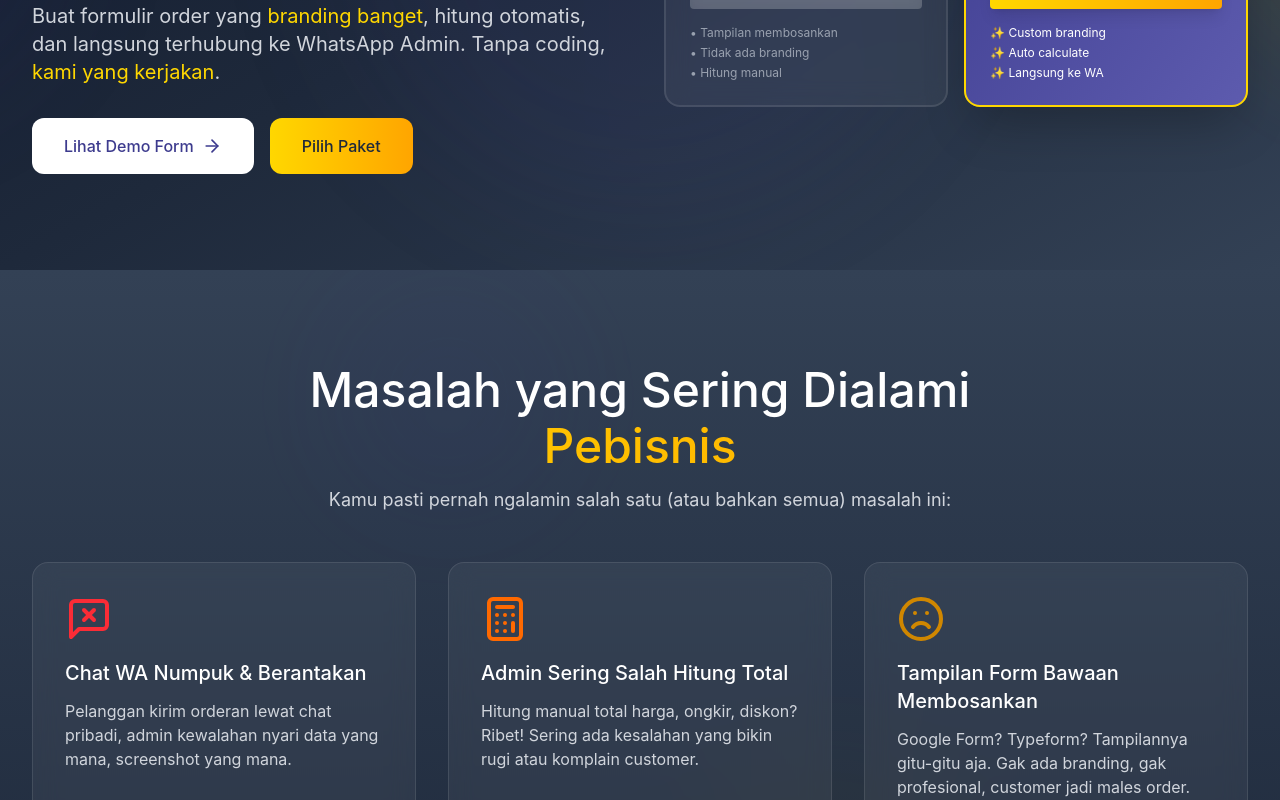
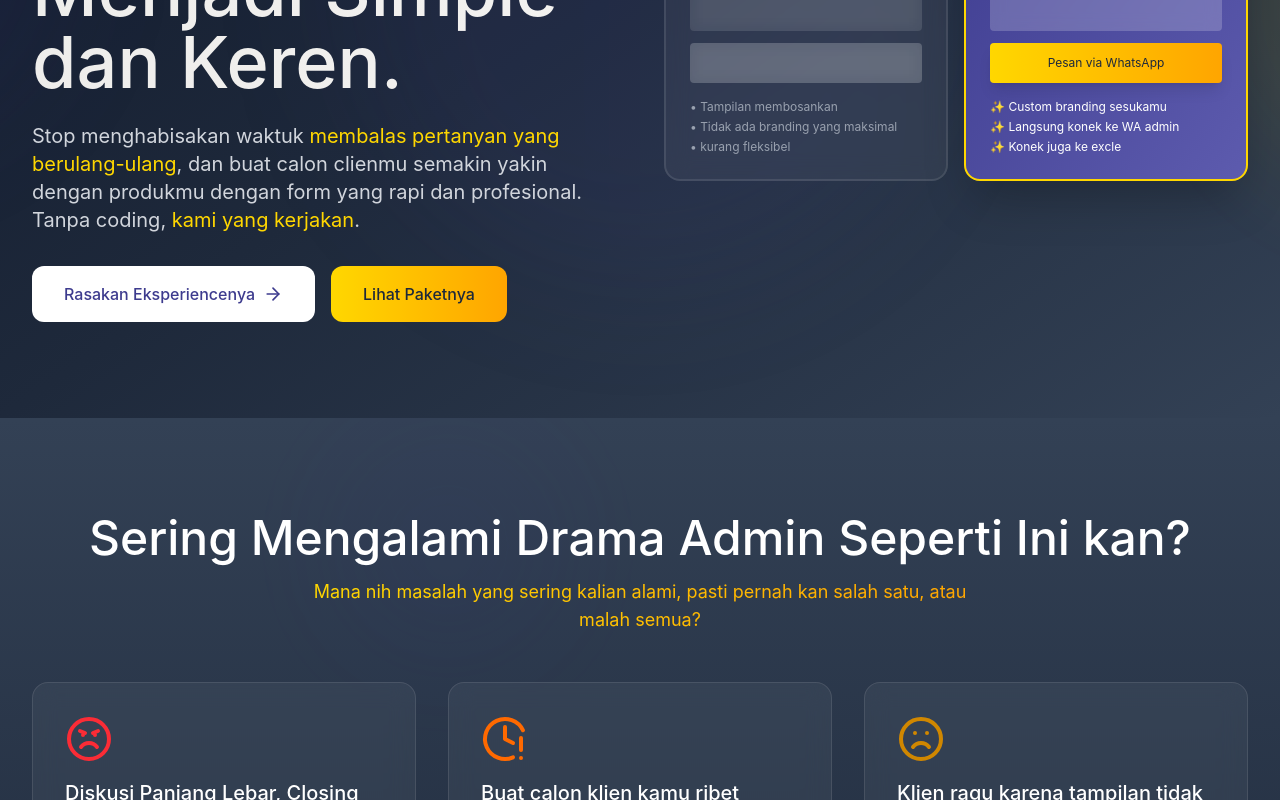
Before and after one commit to Febdk/Emoon-Web-V1.0, a React (Vite) app: page / in a window 1280 px wide. Shown: the part 460-1260 px from the top of the page. Built offline with nearby package versions, Linux system fonts and the light colour scheme.

Commit message:
Update copywraiting All

```diff
--- a/src/app/components/Features.tsx
+++ b/src/app/components/Features.tsx
@@ -1,11 +1,11 @@
-import { MessageCircle, Palette, Calculator, Globe } from 'lucide-react';
+import { MessageCircle, Palette, HardDrive, Globe } from 'lucide-react';
 
 export default function Features() {
   const features = [
     {
       icon: <MessageCircle className="w-8 h-8 text-white" />,
-      title: "Auto-WhatsApp Generator",
-      description: "Orderan langsung terformat rapi dan otomatis terkirim ke WhatsApp admin. Gak perlu copy-paste manual lagi!",
+      title: "Sekali klik, langsung kirim ke WhatsApp",
+      description: "Klien gak perlu simpan nomor. Klik Pesan, data langsung terkirim ke WA Admin dengan format rapi.",
       gradient: "from-[#25D366] to-[#128C7E]",
       size: "large" // Bento Grid: Large
     },
@@ -17,9 +17,9 @@ export default function Features() {
       size: "regular"
     },
     {
-      icon: <Calculator className="w-8 h-8 text-white" />,
-      title: "Auto Calculator",
-      description: "Hitung total harga otomatis termasuk ongkir, diskon, dan berbagai variasi produk.",
+      icon: <HardDrive className="w-8 h-8 text-white" />,
+      title: "Fitur Terhubung Dengan Pusat Data",
+      description: "Dengan mengambil paket Bisnis kamu bisa langsung termudahkan dalam mengolah data klienmu.",
       gradient: "from-[#FFD700] to-[#FFA500]",
       size: "regular"
     },
@@ -43,11 +43,11 @@ export default function Features() {
       <div className="max-w-7xl mx-auto relative z-10">
         <div className="text-center mb-12">
           <h2 className="text-3xl md:text-4xl lg:text-5xl mb-4 text-white px-4">
-            Fitur Unggulan
-            <span className="block bg-gradient-to-r from-[#FFD700] to-[#FFA500] bg-clip-text text-transparent mt-2 px-2 text-2xl md:text-3xl lg:text-4xl leading-relaxed">Yang Bikin Bisnis Makin Gampang</span>
+            Fitur Cangih
+            <span className="block bg-gradient-to-r from-[#FFD700] to-[#FFA500] bg-clip-text text-transparent mt-2 px-2 text-2xl md:text-3xl lg:text-4xl leading-relaxed">yang Bikin Hidup Founder Lebih Santai</span>
           </h2>
           <p className="text-lg text-gray-200 max-w-7xl mx-auto">
-            Semua fitur dirancang khusus untuk pebisnis online yang pengen tampil profesional tanpa ribet
+            Semua fitur dirancang untuk mempermudah calon klienmu dan mempermudah Admin untuk berinteraksi dengan klien.
           </p>
         </div>
 
@@ -134,7 +134,7 @@ export default function Features() {
           <div className="bg-white/5 backdrop-blur-md rounded-2xl p-6 border border-white/10 hover:border-white/20 transition-all hover:scale-105">
             <div className="text-3xl mb-2">⚡</div>
             <h4 className="text-lg mb-2 text-white">Tanpa Coding</h4>
-            <p className="text-gray-300 text-sm">Kamu fokus jualan, kami yang urus teknisnya</p>
+            <p className="text-gray-300 text-sm">Fokus closingin klien yang lain, kamu yang urus codingannya</p>
           </div>
           <div className="bg-white/5 backdrop-blur-md rounded-2xl p-6 border border-white/10 hover:border-white/20 transition-all hover:scale-105">
             <div className="text-3xl mb-2">📱</div>
--- a/src/app/components/Hero.tsx
+++ b/src/app/components/Hero.tsx
@@ -23,19 +23,19 @@ export default function Hero() {
           <div className="text-center lg:text-left">
             <div className="inline-flex items-center gap-2 px-4 py-2 bg-white/10 backdrop-blur-md rounded-full mb-6 border border-white/20">
               <Sparkles size={16} className="text-[#FFD700]" />
-              <span className="text-sm text-white">Smart Order Form Solution</span>
+              <span className="text-sm text-white">Pilihan Terbaik Untuk mu!</span>
             </div>
 
-            <h1 className="text-4xl md:text-5xl lg:text-6xl mb-6 text-white">
-              Tinggalkan Google Form Kaku.
-              <span className="block bg-gradient-to-r from-[#FFD700] to-[#FFA500] bg-clip-text text-transparent mt-2">
-                Beralih ke Smart Order Form.
+            <h1 className="text-2xl md:text-4xl lg:text-7xl mb-6 text-white">
+              Ubah  <span className="text-[#FFD700]">Chat Ruwet Dengan Clienmu</span>
+              <span className="block bg-gradient-to-r from-[#eeedeb] to-[#f3f2f0] bg-clip-text text-transparent mt-2">
+                Menjadi Simple dan Keren.
               </span>
             </h1>
 
             <p className="text-lg md:text-xl text-gray-300 mb-8 max-w-2xl mx-auto lg:mx-0">
-              Buat formulir order yang <span className="text-[#FFD700]">branding banget</span>,
-              hitung otomatis, dan langsung terhubung ke WhatsApp Admin.
+              Stop menghabisakan waktuk <span className="text-[#FFD700]">membalas pertanyan yang berulang-ulang</span>,
+              dan buat calon clienmu semakin yakin dengan produkmu dengan form yang rapi dan profesional.
               Tanpa coding, <span className="text-[#FFD700]">kami yang kerjakan</span>.
             </p>
 
@@ -44,14 +44,14 @@ export default function Hero() {
                 onClick={() => scrollToSection('demo')}
                 className="inline-flex items-center justify-center px-8 py-4 bg-white text-[#3D3B8E] rounded-xl transition-all group hover:shadow-2xl hover:scale-105"
               >
-                Lihat Demo Form
+                Rasakan Eksperiencenya
                 <ArrowRight size={20} className="ml-2 group-hover:translate-x-1 transition-transform" />
               </button>
               <button
                 onClick={() => scrollToSection('harga')}
                 className="inline-flex items-center justify-center px-8 py-4 bg-gradient-to-r from-[#FFD700] to-[#FFA500] text-[#1E293B] rounded-xl transition-all hover:shadow-2xl hover:scale-105"
               >
-                Pilih Paket
+                Lihat Paketnya
               </button>
             </div>
           </div>
@@ -73,8 +73,8 @@ export default function Hero() {
                 </div>
                 <div className="mt-4 text-xs text-gray-400 space-y-1">
                   <p>• Tampilan membosankan</p>
-                  <p>• Tidak ada branding</p>
-                  <p>• Hitung manual</p>
+                  <p>• Tidak ada branding yang maksimal</p>
+                  <p>• kurang fleksibel </p>
                 </div>
               </div>
 
@@ -93,9 +93,9 @@ export default function Hero() {
                   </div>
                 </div>
                 <div className="mt-4 text-xs text-white space-y-1">
-                  <p>✨ Custom branding</p>
-                  <p>✨ Auto calculate</p>
-                  <p>✨ Langsung ke WA</p>
+                  <p>✨ Custom branding sesukamu</p>
+                  <p>✨ Langsung konek ke WA admin</p>
+                  <p>✨ Konek juga ke excle</p>
                 </div>
               </div>
             </div>
--- a/src/app/components/PainSection.tsx
+++ b/src/app/components/PainSection.tsx
@@ -1,23 +1,23 @@
-import { MessageSquareX, Calculator, Frown } from 'lucide-react';
+import {ClockAlert, Frown, Angry } from 'lucide-react';
 
 export default function PainSection() {
   const problems = [
     {
-      icon: <MessageSquareX className="w-12 h-12 text-red-500" />,
-      title: "Chat WA Numpuk & Berantakan",
-      description: "Pelanggan kirim orderan lewat chat pribadi, admin kewalahan nyari data yang mana, screenshot yang mana.",
+      icon: <Angry className="w-12 h-12 text-red-500" />,
+      title: "Diskusi Panjang Lebar, Closing Kagak.",
+      description: "Capek jelasin pricelist & paket berulang kali, eh ujung-ujungnya  klien cuma nanti dikabari ya kak . Waktu terbuang sia-sia.",
       gradient: "from-red-50 to-red-100"
     },
     {
-      icon: <Calculator className="w-12 h-12 text-orange-500" />,
-      title: "Admin Sering Salah Hitung Total",
-      description: "Hitung manual total harga, ongkir, diskon? Ribet! Sering ada kesalahan yang bikin rugi atau komplain customer.",
+      icon: <ClockAlert className="w-12 h-12 text-orange-500" />,
+      title: "Buat calon klien kamu ribet",
+      description: "FYI sebenarnya calon klien itu mersa dipersulit loh kalau kamu kirim formulir dengan menggunakan chta WA manual, klienmu  harus copas manual data yang Admin kirim dan ngirim lagi ke Admin.",
       gradient: "from-orange-50 to-orange-100"
     },
     {
       icon: <Frown className="w-12 h-12 text-yellow-600" />,
-      title: "Tampilan Form Bawaan Membosankan",
-      description: "Google Form? Typeform? Tampilannya gitu-gitu aja. Gak ada branding, gak profesional, customer jadi males order.",
+      title: "Klien ragu karena tampilan tidak Pro",
+      description: "Google Form? Typeform? Tampilannya gitu-gitu aja. Gak ada branding, gak profesional, customer jadi ragudeh kalaumau  order.",
       gradient: "from-yellow-50 to-yellow-100"
     }
   ];
@@ -30,14 +30,13 @@ export default function PainSection() {
         <div className="absolute bottom-0 right-1/4 w-64 h-64 bg-[#FFD700]/10 rounded-full blur-3xl"></div>
       </div>
 
-      <div className="max-w-7xl mx-auto relative z-10">
+      <div className="max-w-7xl mx-auto relative z-11">
         <div className="text-center mb-12">
           <h2 className="text-3xl md:text-4xl lg:text-5xl mb-4 text-white">
-            Masalah yang Sering Dialami
-            <span className="block bg-gradient-to-r from-[#FFD700] to-[#FFA500] bg-clip-text text-transparent mt-2">Pebisnis</span>
+            Sering Mengalami Drama Admin Seperti Ini kan?
           </h2>
           <p className="text-lg text-gray-300 max-w-2xl mx-auto">
-            Kamu pasti pernah ngalamin salah satu (atau bahkan semua) masalah ini:
+            <span className="block bg-gradient-to-r from-[#FFD700] to-[#FFA500] bg-clip-text text-transparent mt-2">Mana nih masalah yang sering kalian alami, pasti pernah kan salah satu, atau malah semua?</span>
           </p>
         </div>
 
@@ -62,7 +61,7 @@ export default function PainSection() {
 
         <div className="text-center mt-12">
           <p className="text-xl md:text-2xl text-white">
-            Tenang, <span className="bg-gradient-to-r from-[#FFD700] to-[#FFA500] bg-clip-text text-transparent">Emoon</span> punya solusinya! 🚀
+            Tapi Tenang, <span className="bg-gradient-to-r from-[#FFD700] to-[#FFA500] bg-clip-text text-transparent">Emoon</span> punya solusinya! 🚀
           </p>
         </div>
       </div>
--- a/src/app/components/Pricing.tsx
+++ b/src/app/components/Pricing.tsx
@@ -1,4 +1,4 @@
-import { Check, Star, Sparkles } from 'lucide-react';
+import { Check, Star, Sparkles } from "lucide-react";
 
 export default function Pricing() {
   const packages = [
@@ -14,18 +14,18 @@ export default function Pricing() {
         "Custom Warna & Logo",
         "Subdomain emoon.id/namamu",
         "Free Update 3 Bulan",
-        "Auto WhatsApp Integration"
       ],
       popular: false,
-      gradient: "from-gray-50 to-gray-100",
-      buttonColor: "bg-gradient-to-r from-[#3D3B8E] to-[#5D5BAE] hover:from-[#2D2B6E] hover:to-[#4D4B9E] text-white"
+      buttonColor:
+        "bg-gradient-to-r from-[#3D3B8E] to-[#5D5BAE] hover:from-[#2D2B6E] hover:to-[#4D4B9E] text-white",
     },
     {
       name: "Business",
       subtitle: "Paling Laris 🔥",
       price: "150K",
       period: "sekali bayar",
-      description: "Best seller! Untuk bisnis yang sudah jalan dan pengen scale up",
+      description:
+        "Best seller! Untuk bisnis yang sudah jalan dan pengen scale up",
       features: [
         "Semi-Custom Design",
         "Auto WhatsApp Integration",
@@ -34,33 +34,20 @@ export default function Pricing() {
         "Free Update 6 Bulan",
         "Priority Support 24/7",
         "Bonus: Template Promosi",
-        "Bisa di Tambahkan Katalog Produk/Foto",
-        "Fitur Hitung Otomatis"
+        "Bisa Tambah Katalog Produk",
+        "Fitur Hitung Otomatis",
       ],
       popular: true,
-      gradient: "from-[#3D3B8E] to-[#5D5BAE]",
-      buttonColor: "bg-gradient-to-r from-[#FFD700] to-[#FFA500] hover:from-[#FFC700] hover:to-[#FF8C00] text-[#1E293B]"
+      buttonColor:
+        "bg-gradient-to-r from-[#FFD700] to-[#FFA500] hover:from-[#FFC700] hover:to-[#FF8C00] text-[#1E293B]",
     },
-    {
-      name: "Exclusive",
-      subtitle: "Sultan / Custom",
-      price: "230K",
-      period: "harga custom",
-      description: "Untuk bisnis besar dengan kebutuhan khusus",
-      features: [
-        "Includes All Business Features",
-        "Unlimited Forms",
-        "Full Custom Development",
-        "Free Consultation"
-      ],
-      popular: false,
-      gradient: "from-[#FFD700] to-[#FFA500]",
-      buttonColor: "bg-gradient-to-r from-white to-gray-100 hover:from-gray-100 hover:to-white text-[#1E293B]"
-    }
   ];
 
   return (
-    <section id="harga" className="py-16 md:py-24 px-4 sm:px-6 lg:px-8 bg-gradient-to-br from-[#0F172A] via-[#1E293B] to-[#334155] relative overflow-hidden">
+    <section
+      id="harga"
+      className="py-16 md:py-24 px-4 sm:px-6 lg:px-8 bg-gradient-to-br from-[#0F172A] via-[#1E293B] to-[#334155] relative overflow-hidden"
+    >
       {/* Background Elements */}
       <div className="absolute inset-0">
         <div className="absolute top-0 left-0 w-96 h-96 bg-[#3D3B8E]/10 rounded-full blur-3xl"></div>
@@ -69,67 +56,68 @@ export default function Pricing() {
 
       <div className="max-w-7xl mx-auto relative z-10">
         <div className="text-center mb-12">
-          <h2 className="text-3xl md:text-4xl lg:text-5xl mb-4 text-white">
+          <h2 className="text-3xl md:text-4xl lg:text-5xl mb-4 text-white font-bold">
             Pilih Paket
-            <span className="block bg-gradient-to-r from-[#FFD700] to-[#FFA500] bg-clip-text text-transparent mt-2">Sesuai Kebutuhanmu</span>
+            <span className="block bg-gradient-to-r from-[#FFD700] to-[#FFA500] bg-clip-text text-transparent mt-2">
+              Sesuai Kebutuhanmu
+            </span>
           </h2>
           <p className="text-lg text-gray-300 max-w-2xl mx-auto">
-            Investasi kecil, hasil maksimal. Semua paket sudah termasuk maintenance dan support!
+            Investasi kecil, hasil maksimal. Semua paket sudah termasuk
+            maintenance dan support!
           </p>
         </div>
 
-        <div className="grid md:grid-cols-3 gap-8 mb-12">
+        {/* Grid Adjusted to 2 Columns */}
+        <div className="grid md:grid-cols-2 gap-8 mb-16 max-w-4xl mx-auto">
           {packages.map((pkg, index) => (
             <div
               key={index}
-              className={`relative rounded-3xl p-8 border-2 backdrop-blur-md ${
+              className={`relative rounded-3xl p-8 border-2 backdrop-blur-md flex flex-col ${
                 pkg.popular
-                  ? 'bg-gradient-to-br from-white/10 to-white/5 border-[#FFD700] shadow-2xl shadow-[#FFD700]/20 scale-105'
-                  : 'bg-white/5 border-white/10 hover:border-white/20'
-              } transition-all hover:scale-105`}
+                  ? "bg-gradient-to-br from-white/10 to-white/5 border-[#FFD700] shadow-2xl shadow-[#FFD700]/20 scale-105 z-20"
+                  : "bg-white/5 border-white/10 hover:border-white/20 z-10"
+              } transition-all duration-300`}
             >
               {/* Popular Badge */}
               {pkg.popular && (
                 <div className="absolute -top-4 left-1/2 -translate-x-1/2">
-                  <div className="bg-[#FFD700] text-[#3D3B8E] px-6 py-2 rounded-full flex items-center gap-2 shadow-lg">
+                  <div className="bg-[#FFD700] text-[#3D3B8E] px-6 py-2 rounded-full flex items-center gap-2 shadow-lg font-bold">
                     <Star size={16} fill="#3D3B8E" />
-                    <span className="text-sm">BEST SELLER</span>
+                    <span className="text-xs">BEST SELLER</span>
                   </div>
                 </div>
               )}
 
               {/* Package Header */}
               <div className="text-center mb-6">
-                <h3 className="text-2xl text-white mb-2">
+                <h3 className="text-2xl font-bold text-white mb-2">
                   {pkg.name}
                 </h3>
                 <p className="text-sm text-gray-400 mb-4">{pkg.subtitle}</p>
 
                 <div className="mb-4">
-                  {pkg.price === "Contact" ? (
-                    <div className="text-3xl text-white">Contact Us</div>
-                  ) : (
-                    <>
-                      <div className="text-4xl text-white">
-                        Rp <span className="text-5xl bg-gradient-to-r from-[#FFD700] to-[#FFA500] bg-clip-text text-transparent">{pkg.price}</span>
-                      </div>
-                      <div className="text-sm text-gray-400">{pkg.period}</div>
-                    </>
-                  )}
+                  <div className="text-4xl font-bold text-white">
+                    Rp{" "}
+                    <span className="text-5xl bg-gradient-to-r from-[#FFD700] to-[#FFA500] bg-clip-text text-transparent">
+                      {pkg.price}
+                    </span>
+                  </div>
+                  <div className="text-sm text-gray-400 mt-1">{pkg.period}</div>
                 </div>
 
-                <p className="text-sm text-gray-300">{pkg.description}</p>
+                <p className="text-sm text-gray-300 leading-relaxed">
+                  {pkg.description}
+                </p>
               </div>
 
               {/* Features List */}
-              <ul className="space-y-3 mb-8">
+              <ul className="space-y-4 mb-8 flex-grow">
                 {pkg.features.map((feature, idx) => (
                   <li key={idx} className="flex items-start gap-3">
                     <Check
-                      size={20}
-                      className={`flex-shrink-0 mt-0.5 ${
-                        pkg.popular ? 'text-[#FFD700]' : 'text-[#FFD700]/70'
-                      }`}
+                      size={18}
+                      className={`flex-shrink-0 mt-0.5 ${pkg.popular ? "text-[#FFD700]" : "text-gray-400"}`}
                     />
                     <span className="text-gray-300 text-sm">{feature}</span>
                   </li>
@@ -141,9 +129,9 @@ export default function Pricing() {
                 href={`https://wa.me/6285291619898?text=Halo%20Emoon,%20saya%20tertarik%20dengan%20paket%20${pkg.name}`}
                 target="_blank"
                 rel="noopener noreferrer"
-                className={`block w-full py-4 rounded-xl text-center transition-all ${pkg.buttonColor} shadow-lg hover:shadow-2xl hover:scale-105`}
+                className={`block w-full py-4 rounded-xl text-center font-bold transition-all ${pkg.buttonColor} shadow-lg hover:shadow-2xl active:scale-95`}
               >
-                Pilih {pkg.name}
+                Pilih Paket {pkg.name}
               </a>
             </div>
           ))}
@@ -152,38 +140,45 @@ export default function Pricing() {
         {/* Trust Indicators */}
         <div className="bg-gradient-to-r from-[#3D3B8E] to-[#5D5BAE] rounded-3xl p-8 md:p-12 text-center text-white shadow-2xl">
           <Sparkles className="w-12 h-12 mx-auto mb-4 text-[#FFD700]" />
-          <h3 className="text-2xl md:text-3xl mb-4">
-            Masih Ragu? Yuk Konsultasi Gratis Dulu!
+          <h3 className="text-2xl md:text-3xl font-bold mb-4">
+            Masih Ragu? Yuk Konsultasi Gratis!
           </h3>
-          <p className="text-white/90 mb-6 max-w-2xl mx-auto">
-            Kita bantu pilih paket yang paling cocok buat bisnismu. Chat WA sekarang, gratis konsultasi & demo!
+          <p className="text-white/90 mb-8 max-w-2xl mx-auto">
+            Kita bantu pilih paket yang paling cocok buat bisnismu. Chat WA
+            sekarang, gratis konsultasi & demo!
           </p>
           <a
             href="https://wa.me/6285291619898?text=Halo%20Emoon,%20saya%20mau%20konsultasi%20dan%20lihat%20demo%20dulu"
             target="_blank"
             rel="noopener noreferrer"
-            className="inline-flex items-center px-8 py-4 bg-gradient-to-r from-[#FFD700] to-[#FFA500] text-[#1E293B] rounded-xl transition-all shadow-lg hover:shadow-2xl hover:scale-105"
+            className="inline-flex items-center px-10 py-4 bg-[#FFD700] text-[#1E293B] font-bold rounded-xl transition-all shadow-lg hover:bg-[#FFA500] hover:scale-105"
           >
             Chat Admin Sekarang
           </a>
         </div>
 
-        {/* Money Back Guarantee */}
-        <div className="mt-12 grid md:grid-cols-3 gap-6 text-center">
-          <div className="bg-gradient-to-br from-green-500/10 to-green-600/5 backdrop-blur-md rounded-2xl p-6 border border-green-500/20 hover:border-green-500/40 transition-all hover:scale-105">
-            <div className="text-3xl mb-2">✅</div>
-            <h4 className="text-lg mb-2 text-white">Garansi Revisi</h4>
-            <p className="text-gray-300 text-sm">Revisi sampai kamu puas dengan hasilnya</p>
+        {/* Benefits Section */}
+        <div className="mt-16 grid grid-cols-1 md:grid-cols-3 gap-6">
+          <div className="bg-white/5 backdrop-blur-sm rounded-2xl p-6 border border-white/10 text-center">
+            <div className="text-3xl mb-3">✅</div>
+            <h4 className="text-white font-semibold mb-1">Garansi Revisi</h4>
+            <p className="text-gray-400 text-sm">
+              Sampai kamu puas dengan hasilnya
+            </p>
           </div>
-          <div className="bg-gradient-to-br from-blue-500/10 to-blue-600/5 backdrop-blur-md rounded-2xl p-6 border border-blue-500/20 hover:border-blue-500/40 transition-all hover:scale-105">
-            <div className="text-3xl mb-2">⚡</div>
-            <h4 className="text-lg mb-2 text-white">Pengerjaan Cepat</h4>
-            <p className="text-gray-300 text-sm">3-5 hari kerja form kamu sudah jadi</p>
+          <div className="bg-white/5 backdrop-blur-sm rounded-2xl p-6 border border-white/10 text-center">
+            <div className="text-3xl mb-3">⚡</div>
+            <h4 className="text-white font-semibold mb-1">Pengerjaan Cepat</h4>
+            <p className="text-gray-400 text-sm">
+              3-5 hari kerja langsung tayang
+            </p>
           </div>
-          <div className="bg-gradient-to-br from-purple-500/10 to-purple-600/5 backdrop-blur-md rounded-2xl p-6 border border-purple-500/20 hover:border-purple-500/40 transition-all hover:scale-105">
-            <div className="text-3xl mb-2">🎓</div>
-            <h4 className="text-lg mb-2 text-white">Tutorial Lengkap</h4>
-            <p className="text-gray-300 text-sm">Video panduan cara pakai & customize</p>
+          <div className="bg-white/5 backdrop-blur-sm rounded-2xl p-6 border border-white/10 text-center">
+            <div className="text-3xl mb-3">🎓</div>
+            <h4 className="text-white font-semibold mb-1">Tutorial Lengkap</h4>
+            <p className="text-gray-400 text-sm">
+              Panduan video cara penggunaan
+            </p>
           </div>
         </div>
       </div>
```
